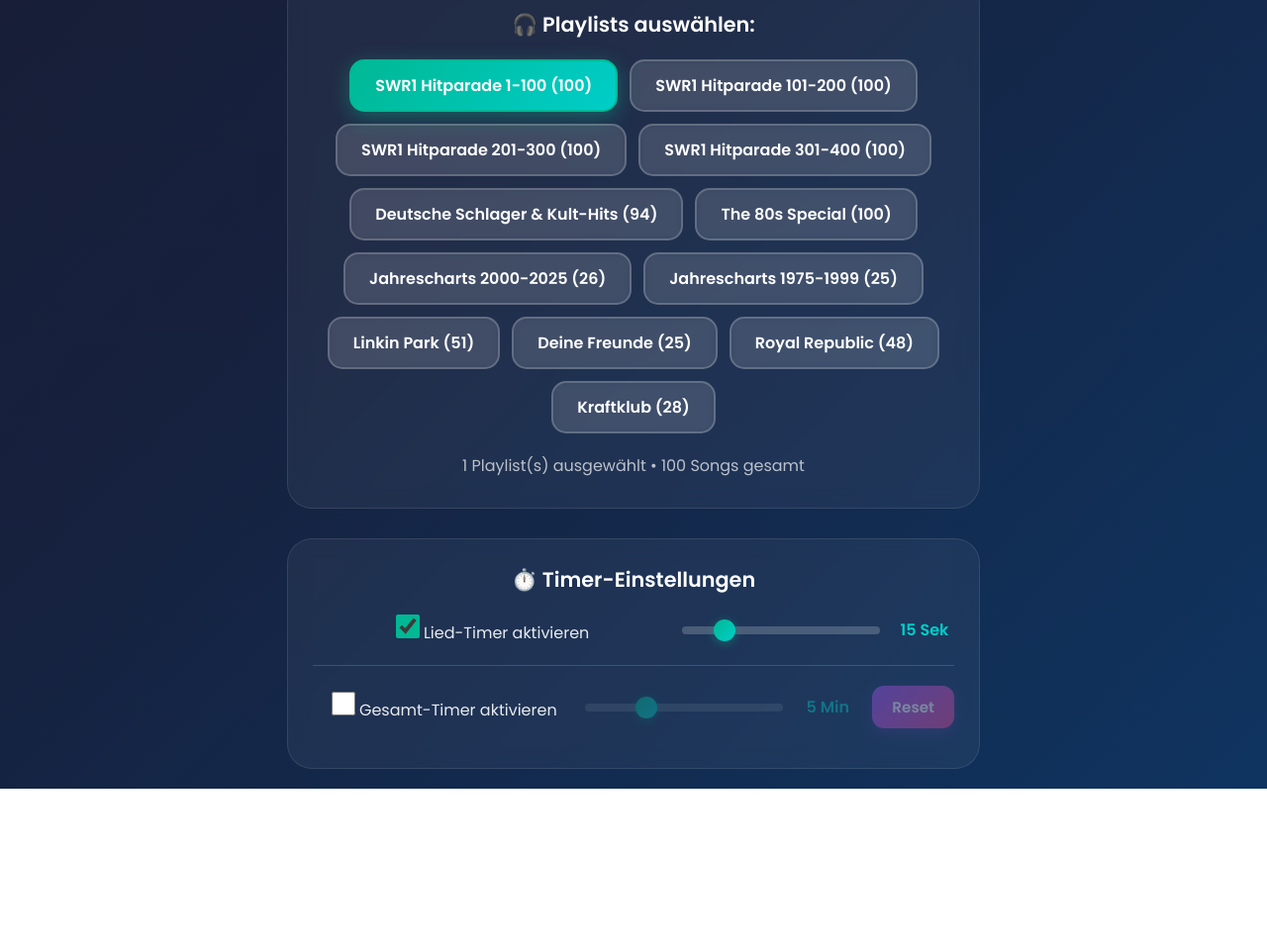
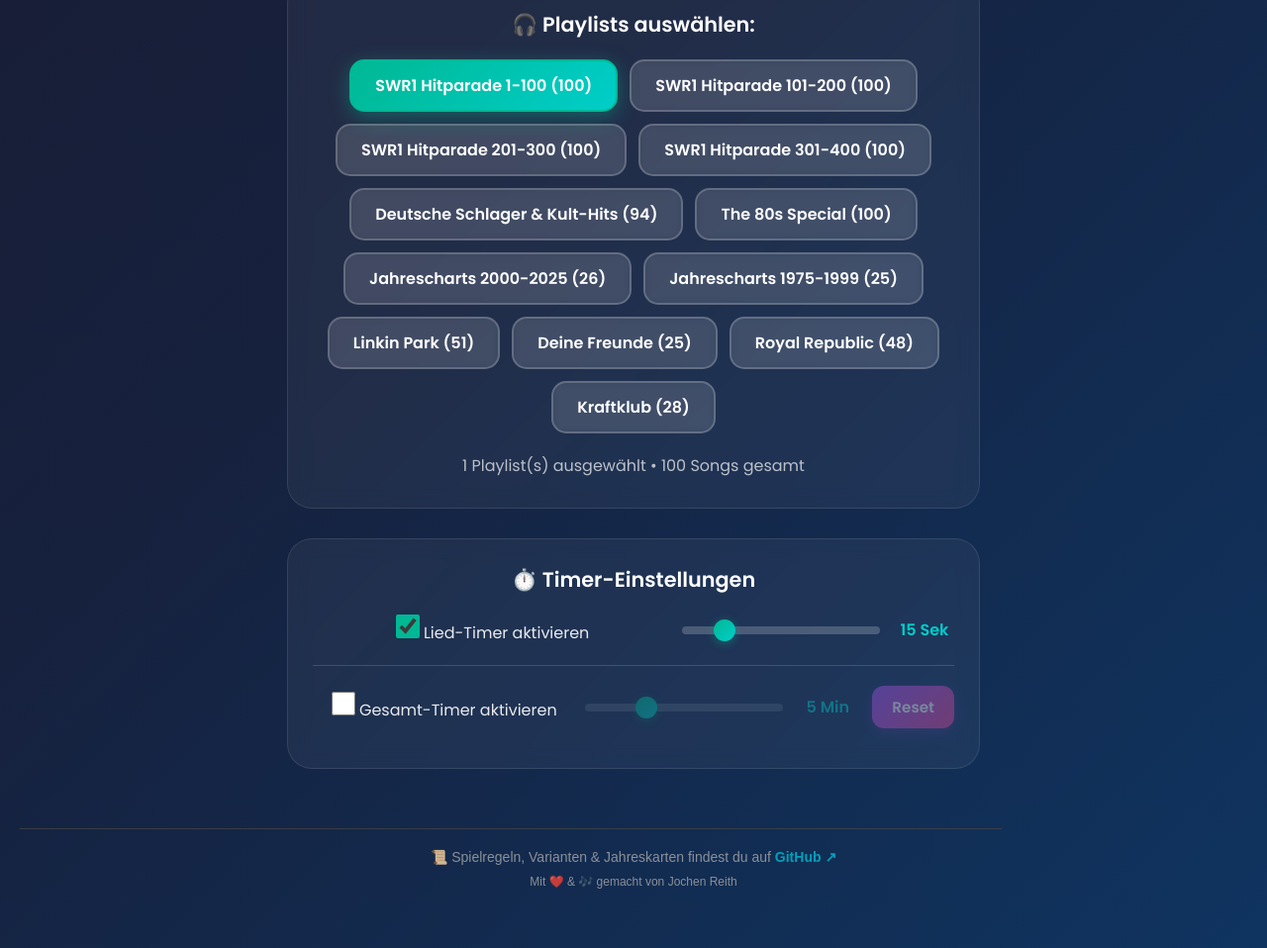
Before and after one commit to DeepThoughtZero/ohrwurmorakel, a plain HTML site: page index.html in a window 1280 px wide. Shown: the part 901-1859 px from the top of the page at 99% size. Before the commit the page ends 1698 px from the top, so only its background shows below. Drawn offline with Linux system fonts and the light colour scheme.

Commit message:
Footer mit Link zum GitHub-Repo hinzugefügt

```diff
--- a/index.html
+++ b/index.html
@@ -2340,6 +2340,31 @@
             initTimerSettings();
         });
     </script>
+
+    <div style="
+        text-align: center;
+        margin-top: 60px;
+        padding-bottom: 40px;
+        color: #aaa;
+        font-family: sans-serif;
+        font-size: 14px;
+        opacity: 0.8;
+    ">
+        <hr style="border: 0; border-top: 1px solid #444; margin-bottom: 20px; width: 80%;">
+
+        <p>
+            📜 Spielregeln, Varianten & Jahreskarten findest du auf
+            <a href="https://github.com/DeepThoughtZero/ohrwurmorakel" target="_blank"
+                style="color: #00bcd4; text-decoration: none; font-weight: bold;">
+                GitHub ↗
+            </a>
+        </p>
+
+        <p style="font-size: 12px; margin-top: 10px;">
+            Mit ❤️ & 🎶 gemacht von Jochen Reith
+        </p>
+    </div>
+
 </body>
 
 </html>
```
